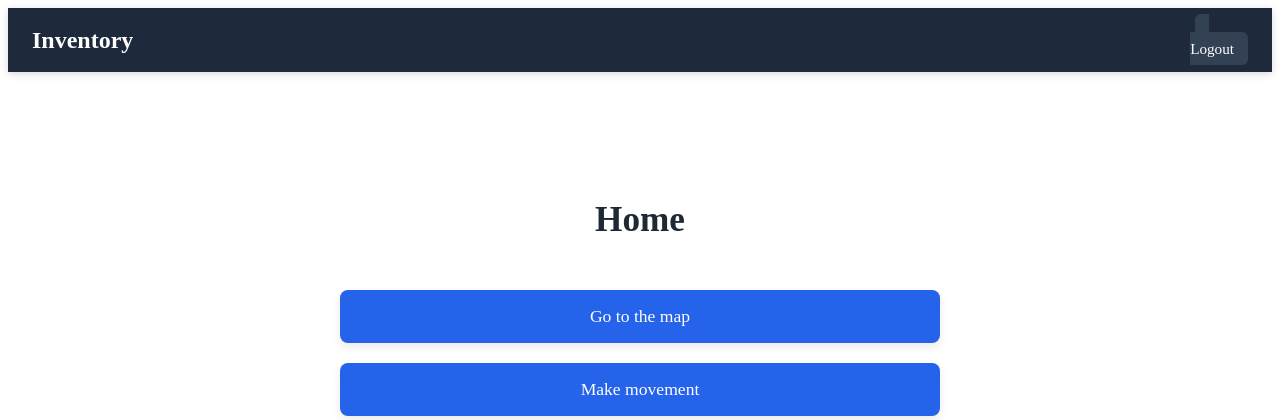
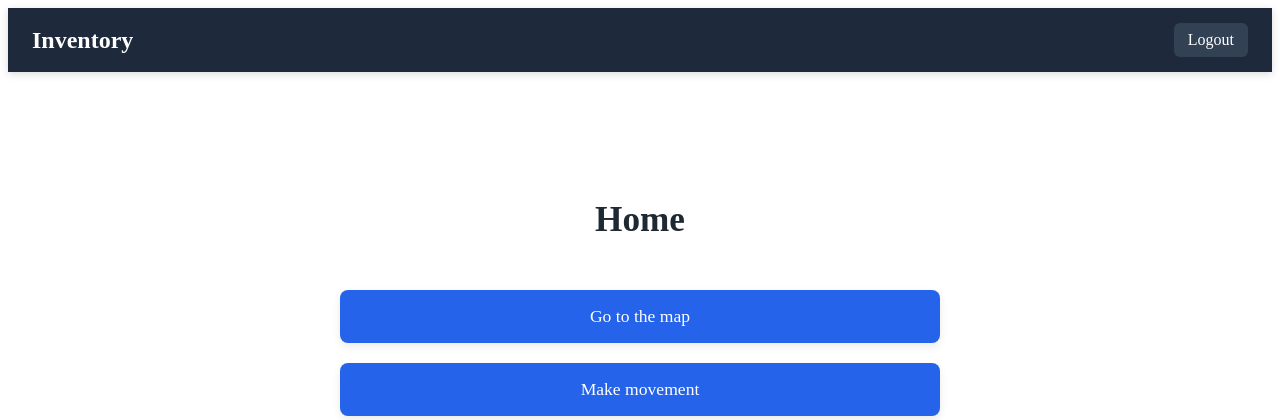
Before and after one commit to Luan0Avila/Project-Inventory, a Django app: page / in a window 1280 px wide. Shown: the top 420 px of the page. Run offline with Django 5.2, Linux system fonts and the light colour scheme; the visitor is signed in with stand-in values (Sample User, id 1).

Commit message:
corrigindo o css e iniciando o ajuste do logout

```diff
--- a/base_static/global/css/styles.css
+++ b/base_static/global/css/styles.css
@@ -113,6 +113,9 @@
     border-radius: 6px;
     font-size: 0.95rem;
     transition: all 0.2s ease-in-out;
+    border: none;
+    cursor: pointer;
+    font: inherit;
 }
 
 /* Hover */
--- a/base_templates/global/base.html
+++ b/base_templates/global/base.html
@@ -17,10 +17,7 @@
                     Register
                 </a>
             {% else %}
-                <a href="" class="button">
                 {% include "user/partials/logout.html" %}
-                    Logout
-                </a>
             {% endif %}
         </nav>
 </header>
--- a/user/templates/user/partials/logout.html
+++ b/user/templates/user/partials/logout.html
@@ -1,4 +1,6 @@
-<form class="inline-form form-logout" action="{% url 'user:logout' %}" method='POST'>
+<form action="{% url 'user:logout' %}" method="POST" style="display:inline;">
     {% csrf_token %}
-    <input type="hidden" name="username" value="{{ request.user.username}}">
+    <button type="submit" class="button">
+        Logout
+    </button>
 </form>
--- a/user/urls.py
+++ b/user/urls.py
@@ -8,5 +8,5 @@ urlpatterns = [
     path('register/create/', views.register_create, name='register_create'),
     path('login/', views.login_view, name='login_view'),
     path('login/create', views.login_create, name='login_create'),
-    path('logout/', views.logout, name='logout')
+    path('logout/', views.logout_view, name='logout')
 ]
--- a/user/views.py
+++ b/user/views.py
@@ -75,7 +75,7 @@ def login_create(request):
 
 @login_required
 def logout_view(request):
-    if not request.POST:
+    if request.method != 'POST':
         messages.error(request, 'Invalid logout request')
         return redirect(reverse('user:login_view'))
 
```
